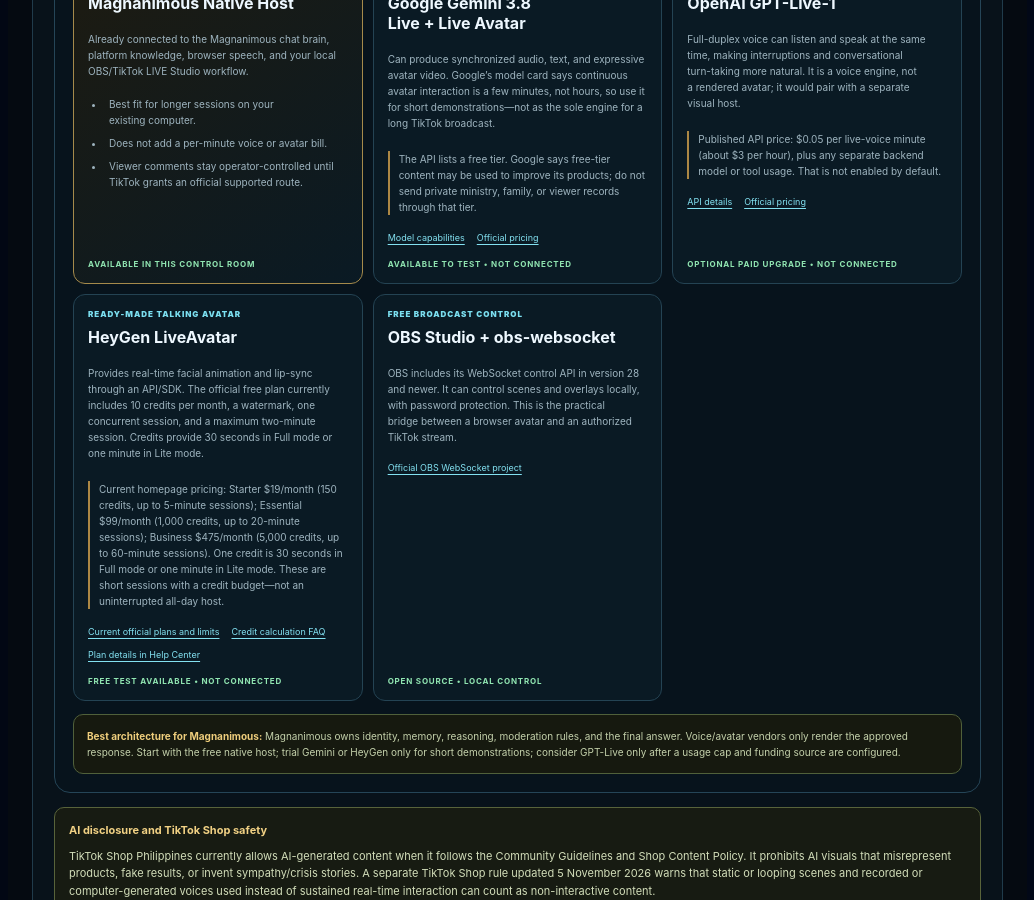
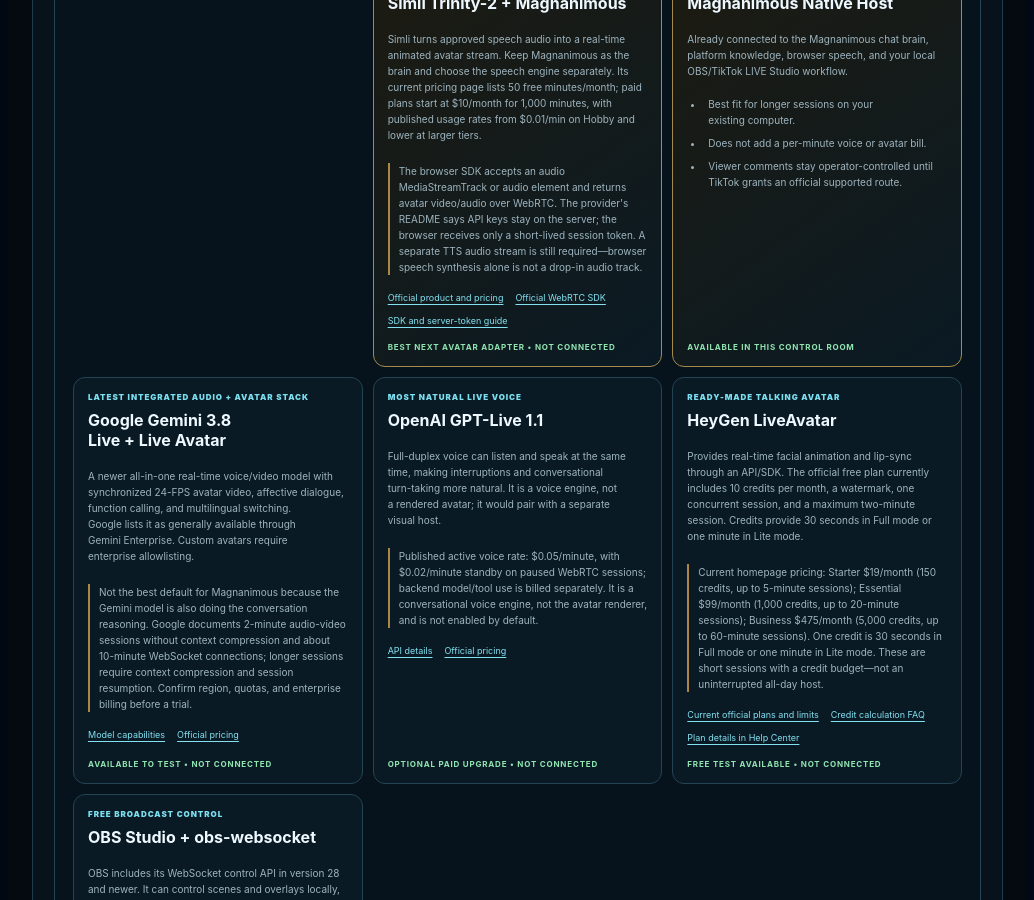
Before and after one commit to IAMGodmatters/IAMMagnanimousway.js, a Next.js app in the folder frontend/: page /tiktok-live in a window 1280 px wide. Shown: the part 1900-2800 px from the top of the page, without its empty margins (238-1272 px from the left). Built offline with nearby package versions, Linux system fonts and the light colour scheme; no server answers.

Commit message:
Add Simli and Tavus frontier avatar options and correct LIVE policy

```diff
--- a/frontend/app/tiktok-live/page.tsx
+++ b/frontend/app/tiktok-live/page.tsx
@@ -219,7 +219,15 @@ export default function TikTokLiveHost() {
             <h2 id="frontier-title">The newest live-host technology you can acquire</h2>
             <p>Magnanimous remains the brain. These are optional voice, avatar, and broadcast tools underneath it. Nothing below is activated, billed, or connected to your accounts automatically.</p>
           </div>
-          <div className="techGrid">
+          <div className="techGrid">\n            <article className="techCard recommended">
+              <span className="techTag">BEST LOW-COST REAL AVATAR FIT</span>
+              <h3>Simli Trinity-2 + Magnanimous</h3>
+              <p>Simli turns approved speech audio into a real-time animated avatar stream. Keep Magnanimous as the brain and choose the speech engine separately. Its current pricing page lists 50 free minutes/month; paid plans start at $10/month for 1,000 minutes, with published usage rates from $0.01/min on Hobby and lower at larger tiers.</p>
+              <p className="techNote">The browser SDK accepts an audio MediaStreamTrack or audio element and returns avatar video/audio over WebRTC. The provider's README says API keys stay on the server; the browser receives only a short-lived session token. A separate TTS audio stream is still required—browser speech synthesis alone is not a drop-in audio track.</p>
+              <div className="techLinks"><a href="https://www.simli.com/" target="_blank" rel="noreferrer">Official product and pricing</a><a href="https://github.com/simliai/simli-client" target="_blank" rel="noreferrer">Official WebRTC SDK</a><a href="https://www.npmjs.com/package/simli-client" target="_blank" rel="noreferrer">SDK and server-token guide</a></div>
+              <b className="techStatus">BEST NEXT AVATAR ADAPTER • NOT CONNECTED</b>
+            </article>
+
             <article className="techCard recommended">
               <span className="techTag">RECOMMENDED NOW • NO NEW PROVIDER FEE</span>
               <h3>Magnanimous Native Host</h3>
@@ -228,18 +236,18 @@ export default function TikTokLiveHost() {
               <b className="techStatus">AVAILABLE IN THIS CONTROL ROOM</b>
             </article>
             <article className="techCard">
-              <span className="techTag">NEWEST VIDEO + VOICE MODEL</span>
+              <span className="techTag">LATEST INTEGRATED AUDIO + AVATAR STACK</span>
               <h3>Google Gemini 3.8 Live + Live Avatar</h3>
-              <p>Can produce synchronized audio, text, and expressive avatar video. Google’s model card says continuous avatar interaction is a few minutes, not hours, so use it for short demonstrations—not as the sole engine for a long TikTok broadcast.</p>
-              <p className="techNote">The API lists a free tier. Google says free-tier content may be used to improve its products; do not send private ministry, family, or viewer records through that tier.</p>
+              <p>A newer all-in-one real-time voice/video model with synchronized 24-FPS avatar video, affective dialogue, function calling, and multilingual switching. Google lists it as generally available through Gemini Enterprise. Custom avatars require enterprise allowlisting.</p>
+              <p className="techNote">Not the best default for Magnanimous because the Gemini model is also doing the conversation reasoning. Google documents 2-minute audio-video sessions without context compression and about 10-minute WebSocket connections; longer sessions require context compression and session resumption. Confirm region, quotas, and enterprise billing before a trial.</p>
               <div className="techLinks"><a href="https://deepmind.google/models/model-cards/gemini-3-8-audio/" target="_blank" rel="noreferrer">Model capabilities</a><a href="https://ai.google.dev/gemini-api/docs/pricing" target="_blank" rel="noreferrer">Official pricing</a></div>
               <b className="techStatus">AVAILABLE TO TEST • NOT CONNECTED</b>
             </article>
             <article className="techCard">
               <span className="techTag">MOST NATURAL LIVE VOICE</span>
-              <h3>OpenAI GPT-Live-1</h3>
+              <h3>OpenAI GPT-Live 1.1</h3>
               <p>Full-duplex voice can listen and speak at the same time, making interruptions and conversational turn-taking more natural. It is a voice engine, not a rendered avatar; it would pair with a separate visual host.</p>
-              <p className="techNote">Published API price: $0.05 per live-voice minute (about $3 per hour), plus any separate backend model or tool usage. That is not enabled by default.</p>
+              <p className="techNote">Published active voice rate: $0.05/minute, with $0.02/minute standby on paused WebRTC sessions; backend model/tool use is billed separately. It is a conversational voice engine, not the avatar renderer, and is not enabled by default.</p>
               <div className="techLinks"><a href="https://openai.com/index/introducing-gpt-live-1-in-the-api/" target="_blank" rel="noreferrer">API details</a><a href="https://platform.openai.com/pricing/" target="_blank" rel="noreferrer">Official pricing</a></div>
               <b className="techStatus">OPTIONAL PAID UPGRADE • NOT CONNECTED</b>
             </article>
@@ -259,9 +267,9 @@ export default function TikTokLiveHost() {
               <b className="techStatus">OPEN SOURCE • LOCAL CONTROL</b>
             </article>
           </div>
-          <div className="techDecision"><b>Best architecture for Magnanimous:</b> Magnanimous owns identity, memory, reasoning, moderation rules, and the final answer. Voice/avatar vendors only render the approved response. Start with the free native host; trial Gemini or HeyGen only for short demonstrations; consider GPT-Live only after a usage cap and funding source are configured.</div>
+          <div className="techDecision"><b>Best architecture for Magnanimous:</b> Magnanimous owns identity, memory, reasoning, moderation rules, and the final answer. Voice/avatar vendors only render the approved response. Keep native Magnanimous chat as the brain; trial Simli first as a low-cost avatar renderer once an approved TTS audio stream and server secret are ready. Tavus is the richer but materially more expensive alternate. Use Gemini Live only if its separate managed model is acceptable for the brain; keep GPT-Live voice sessions disabled until a usage cap and funding source are configured.</div>
         </section>
-        <div className="policy"><b>AI disclosure and TikTok Shop safety</b><p>TikTok Shop Philippines currently allows AI-generated content when it follows the Community Guidelines and Shop Content Policy. It prohibits AI visuals that misrepresent products, fake results, or invent sympathy/crisis stories. A separate TikTok Shop rule updated 5 November 2026 warns that static or looping scenes and recorded or computer-generated voices used instead of sustained real-time interaction can count as non-interactive content.</p><p>For shoppable LIVE sessions, do not rely on a synthetic voice and static avatar as the whole presentation. Keep a real human host present, actively respond to viewers in real time, and demonstrate the actual product accurately. For ministry or educational streams, keep the AI identity clearly disclosed and respond meaningfully to viewers. TikTok’s rules and account permissions can change; check the current in-app guidance before going live.</p><div className="techLinks"><a href="https://seller-ph.tiktok.com/university/essay?default_language=en&identity=1&knowledge_id=7188082378639105" target="_blank" rel="noreferrer">Philippines AIGC policy</a><a href="https://seller-ph.tiktok.com/university/essay?from=policy&identity=1&knowledge_id=7654203686192897&role=1" target="_blank" rel="noreferrer">Non-interactive LIVE policy</a></div></div>
+        <div className="policy"><b>Important: TikTok Shop LIVE does not allow AI-generated voiceovers</b><p>TikTok Shop Philippines permits AIGC in compliant content generally, but its separate Unoriginal Content creator guidance explicitly says not to use AI-generated audio or narration in livestreams. Its Non-Interactive Content policy also warns against static/looping scenes and streams without sustained, real-time verbal interaction. For any TikTok Shop LIVE, use a real human voice and active live interaction; do not use this synthetic-voice host as the narrator.</p><p>For non-Shop ministry or educational streams, TikTok’s general AI disclosure rules still apply to realistic AI audio/video. Keep the AI identity disclosed, have a real operator present, answer viewers meaningfully, and verify the current in-app rules and account eligibility before broadcasting.</p><div className="techLinks"><a href="https://seller-ph.tiktok.com/university/essay?knowledge_id=7654197957084929" target="_blank" rel="noreferrer">Philippines Unoriginal Content policy</a><a href="https://seller-ph.tiktok.com/university/essay?from=policy&identity=1&knowledge_id=7654203686192897&role=1" target="_blank" rel="noreferrer">Non-Interactive LIVE policy</a><a href="https://seller-ph.tiktok.com/university/essay?default_language=en&identity=1&knowledge_id=7188082378639105" target="_blank" rel="noreferrer">AIGC policy</a></div></div>
         <div className="footLinks"><a href="/ai-chat">Magnanimous AI Chat</a><a href="/video-agents">Video Agents</a><a href="/social-hub">Connect Social Accounts</a></div>
       </section>
 
```
